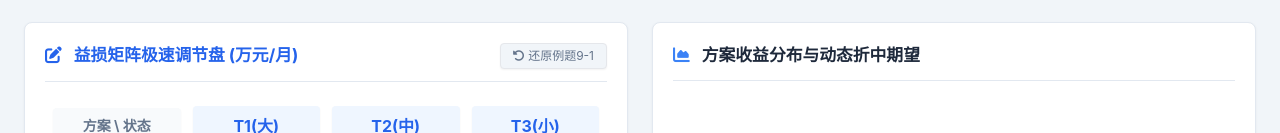
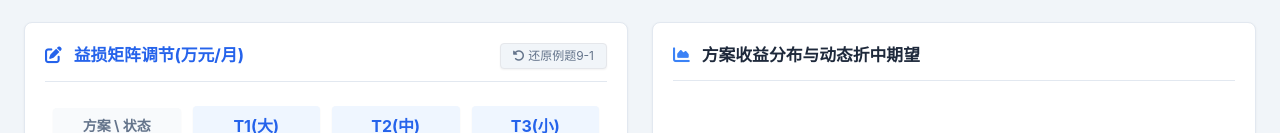
Before and after one commit to amber123213/-, a plain HTML site: page index.html in a window 1280 px wide. Shown: the part 150-283 px from the top of the page. Drawn offline with nearby package versions, Linux system fonts and the light colour scheme.

Commit message:
Update via HTML Editor AI

```diff
--- a/index.html
+++ b/index.html
@@ -103,7 +103,7 @@
                 <section id="uncert-tab-sandbox" class="animate-fadeIn flex flex-col gap-6">
                     <div class="flex flex-col lg:flex-row gap-6">
                         <div class="w-full lg:w-1/2 compact-card flex flex-col">
-                            <div class="card-header"><span class="text-blue-600"><i class="fa-solid fa-pen-to-square mr-2"></i> 益损矩阵极速调节盘 (万元/月)</span>
+                            <div class="card-header"><span class="text-blue-600"><i class="fa-solid fa-pen-to-square mr-2"></i> 益损矩阵调节(万元/月)</span>
                                 <button onclick="resetMatrixUncert()" class="text-xs font-normal bg-slate-100 text-slate-500 hover:text-blue-600 hover:bg-blue-50 px-3 py-1 rounded border shadow-sm transition-all"><i class="fa-solid fa-rotate-left"></i> 还原例题9-1</button>
                             </div>
                             <div class="flex-grow flex flex-col justify-center">
```
